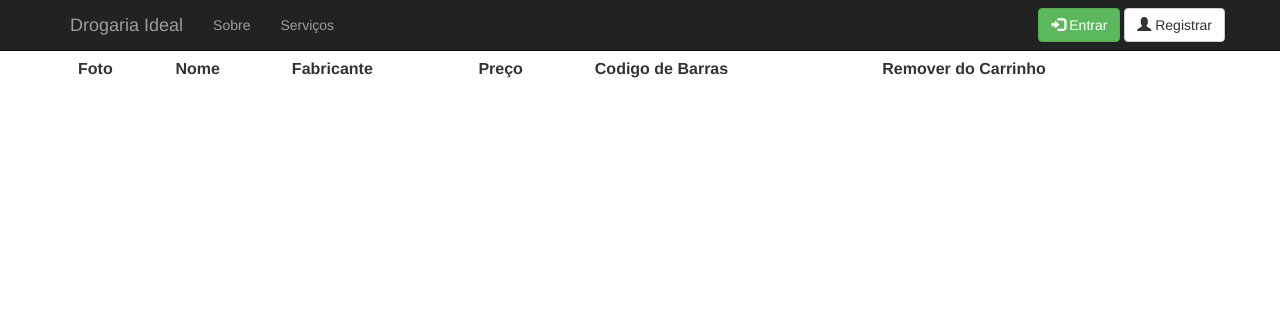
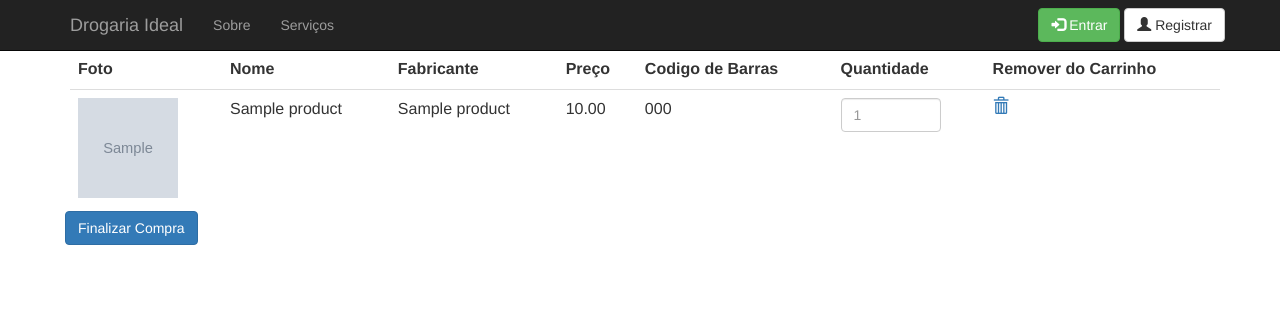
Before and after one commit to ulyssesBML/Requisitos04-DrogariaIdeal, a Django app: page /cart/show_cart/ in a window 1280 px wide. Shown: the top 311 px of the page. Run offline with Django 3.2, Linux system fonts and the light colour scheme; tables that the repository leaves empty hold one stand-in row (values such as "Sample post"); grey boxes marked "Sample" are stand-in pictures; lists and menus that the app fills with data are empty; some libraries are stand-ins or nearby versions.

Commit message:
allowing the user to change the amount of any product he will buy

```diff
--- a/DrogariaIdeal/cart/cart.py
+++ b/DrogariaIdeal/cart/cart.py
@@ -39,7 +39,7 @@ def get_all_products(user_id):
     return products
 
 
-def add_product(user_id, id):
+def add_product(user_id, id, amount):
     cart = get_cart_for_user_id(user_id)
 
     contains = False
@@ -49,7 +49,7 @@ def add_product(user_id, id):
             break
 
     if not contains:
-        cart.append({PRODUCT_ID_KEY: id, PRODUCT_COUNT_KEY: 1})
+        cart.append({PRODUCT_ID_KEY: id, PRODUCT_COUNT_KEY: amount})
 
 
 def remove_product(user_id, id):
@@ -60,6 +60,15 @@ def remove_product(user_id, id):
             cart.pop(i)
             break
 
+def get_amount(user_id, product_id):
+    cart = get_cart_for_user_id(user_id)
+
+    for i, cart_item in enumerate(cart):
+        if cart_item[PRODUCT_ID_KEY] == product_id:
+            amount = cart_item[PRODUCT_COUNT_KEY]
+
+    return amount
+
 
 def clear(user_id):
     cart = get_cart_for_user_id(user_id)
--- a/DrogariaIdeal/cart/templates/show_cart/show_cart.html
+++ b/DrogariaIdeal/cart/templates/show_cart/show_cart.html
@@ -12,6 +12,7 @@
     <th>Fabricante</th>
     <th>Preço</th>
     <th>Codigo de Barras</th>
+    <th>Quantidade</th>
     <th>Remover do Carrinho</th>
   </tr>
   {% for product in cart_products %}
@@ -21,10 +22,11 @@
     <td>{{ product.factory_name}}</td>
     <td>{{product.price  }}</td>
     <td>{{product.bar_code  }}</td>
+    <td> <input type="number" name ="amount" min = "1" placeholder="1" style="width:100px" class="form-control"> </td>
     <td><a class="glyphicon glyphicon-trash" onclick="return confirm('Voce tem certeza que deseja retirar este produto do carrinho ?" href="{% url 'cart:remove_from_cart' product.id %}"></a></td>
   </tr>
+  {% endfor %}
 
-  {% endfor %}
 </table>
-
+<a class="btn btn-primary" href="">Finalizar Compra</a>
 {% endblock %}
--- a/DrogariaIdeal/cart/views.py
+++ b/DrogariaIdeal/cart/views.py
@@ -6,7 +6,6 @@ from . import cart
 def show_cart(request):
     user_id = request.user.id
     cart_products = cart.get_all_products(user_id)
-    print (cart_products)
 
     return render(request, "show_cart/show_cart.html", {"cart_products":cart_products})
 
--- a/DrogariaIdeal/products/views.py
+++ b/DrogariaIdeal/products/views.py
@@ -63,14 +63,14 @@ def delete_categories(request, category_id):
 
 def sell_products(request):
     cart_products = cart.get_all_products(request.user.id)
-    print (cart_products)
     # print('id: ', request.user.id)
     context = {
         'all_products': Product.objects.all(),
     }
+
     return render(request,"sellProducts/sell_products.html", context)
 
 def add_to_cart(request, product_id):
-    # 1 is placeholder, must be request.user.id
-    cart.add_product(request.user.id, product_id)
+
+    cart.add_product(request.user.id, product_id, 1)
     return HttpResponseRedirect(reverse('products:sell_products'))
```
Also changed, not shown: DrogariaIdeal/products/templates/sellProducts/sell_products.html (+5 -6 lines).
